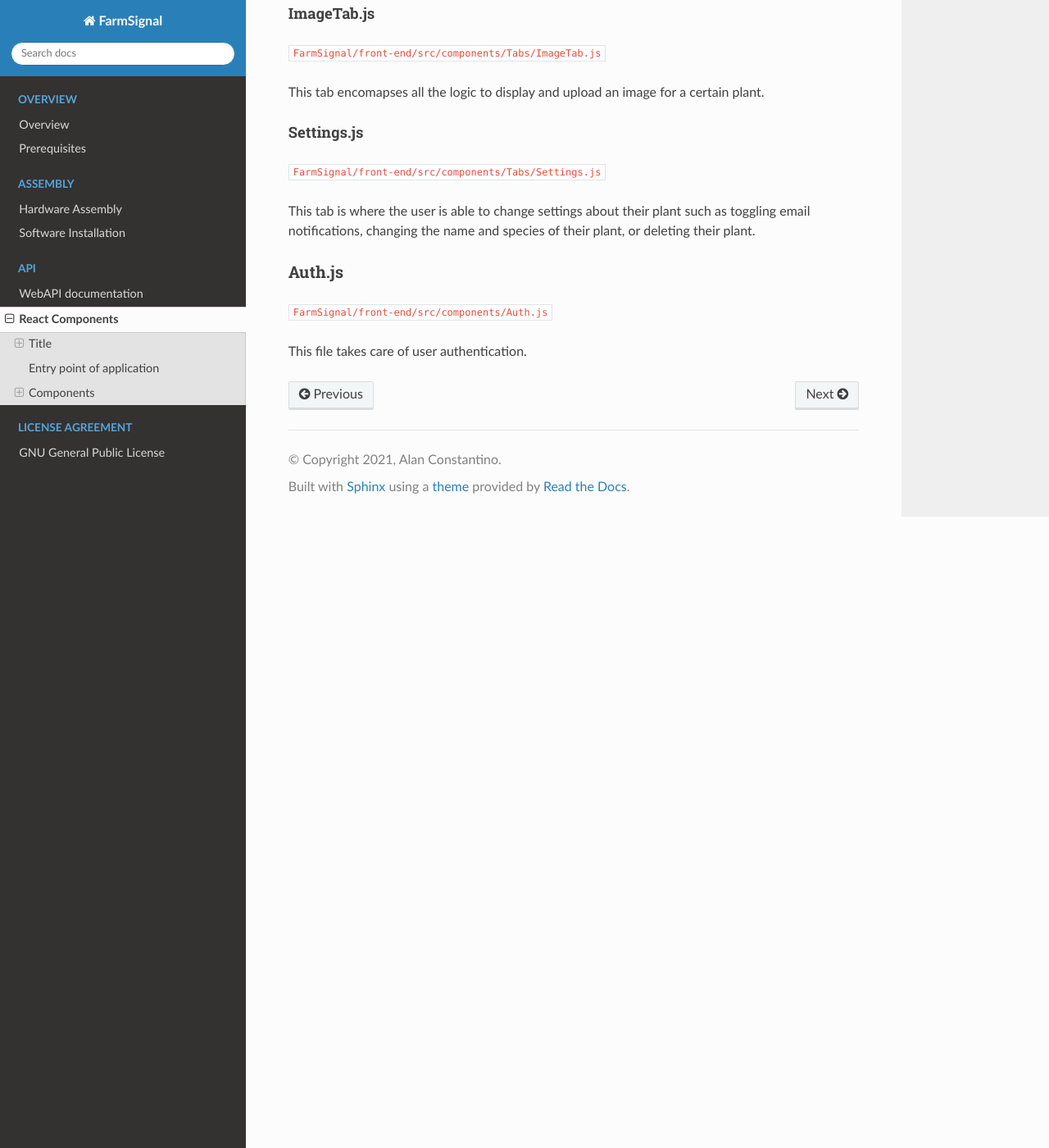
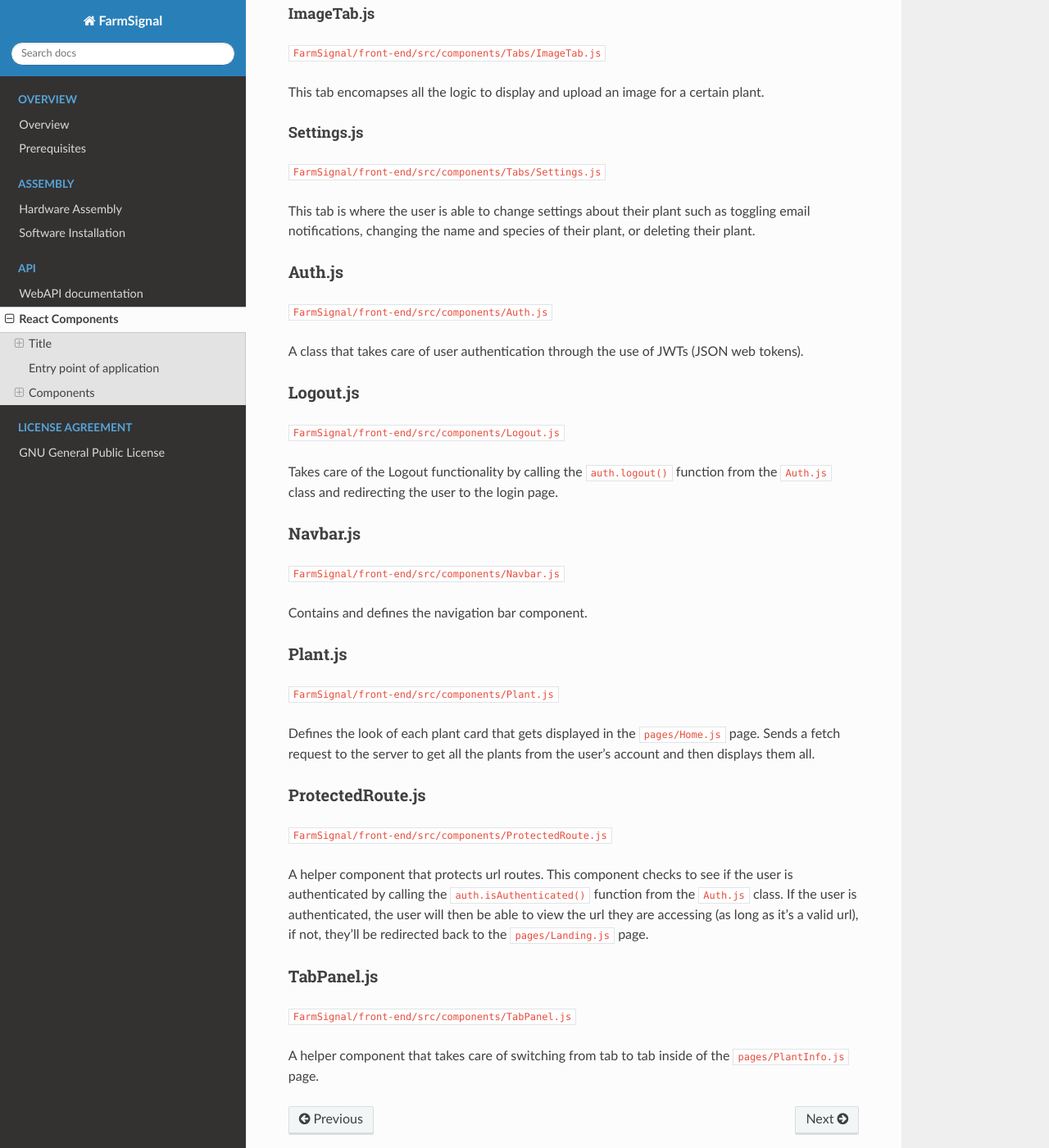
Before and after one commit to AlanConstantino/FarmSignal, a Sphinx documentation site: the page built from docs/front-end/react.rst, in a window 1280 px wide and 1400 px high, scrolled down 4871 px. Shown: the whole window at 82% size. Built offline with Sphinx 7.4.7 and the Read the Docs theme 2.0.0, drawn with Linux system fonts in a browser that asks for light colours.

Commit message:
Compiled changes

```diff
--- a/docs/front-end/react.rst
+++ b/docs/front-end/react.rst
@@ -247,4 +247,37 @@ Auth.js
 =======
 ``FarmSignal/front-end/src/components/Auth.js``
 
-This file takes care of user authentication.
+A class that takes care of user authentication through the use of JWTs (JSON web tokens).
+
+Logout.js
+=========
+``FarmSignal/front-end/src/components/Logout.js``
+
+Takes care of the Logout functionality by calling the ``auth.logout()`` function from the ``Auth.js`` class and redirecting the user to the login page.
+
+Navbar.js
+=========
+``FarmSignal/front-end/src/components/Navbar.js``
+
+Contains and defines the navigation bar component.
+
+Plant.js
+========
+``FarmSignal/front-end/src/components/Plant.js``
+
+Defines the look of each plant card that gets displayed in the ``pages/Home.js`` page. Sends a fetch request to the server to get all the plants from the
+user's account and then displays them all.
+
+ProtectedRoute.js
+=================
+``FarmSignal/front-end/src/components/ProtectedRoute.js``
+
+A helper component that protects url routes. This component checks to see if the user is authenticated by calling the ``auth.isAuthenticated()`` function from
+the ``Auth.js`` class. If the user is authenticated, the user will then be able to view the url they are accessing (as long as it's a valid url), if not, they'll
+be redirected back to the ``pages/Landing.js`` page.
+
+TabPanel.js
+===========
+``FarmSignal/front-end/src/components/TabPanel.js``
+
+A helper component that takes care of switching from tab to tab inside of the ``pages/PlantInfo.js`` page.
```
Also changed, not shown: 12 other files.
